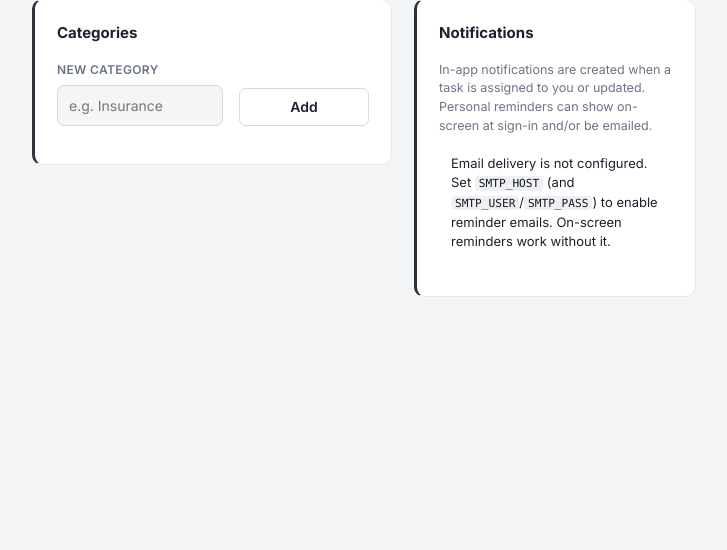
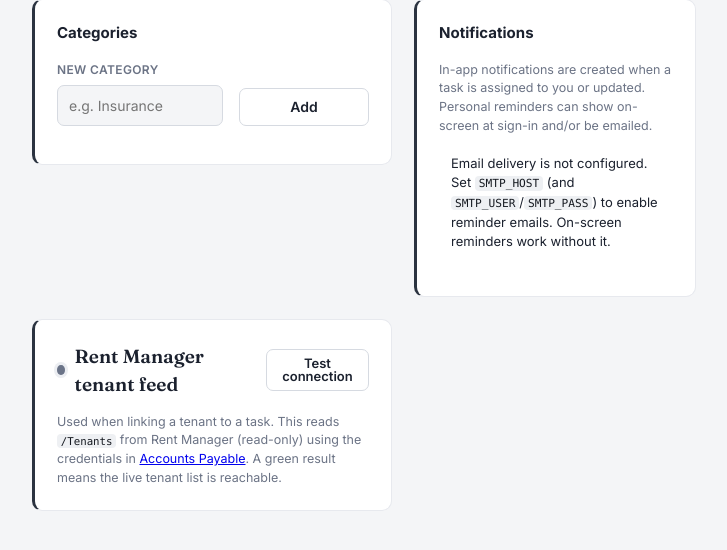
Before and after one commit to aI-zenith/Accounts-Payable, a Node project: template views/settings-tasks.ejs in a window 1280 px wide. Shown: the part 213-763 px from the top of the page, without its empty margins (276-1003 px from the left). Run offline with Node 20 templates, Linux system fonts and the light colour scheme; the template is opened without the code that fills it, so the values that code supplies are empty; some libraries are stand-ins or nearby versions.

Commit message:
Add a Rent Manager tenant-feed connection test
Settings -> Tasks now has a "Test connection" for the tenant feed that
hits /Tenants (read-only) and reports success with a sample tenant, or
the exact error — so a blank task-link dropdown can be told apart from a
real connection problem.

```diff
--- a/views/settings-tasks.ejs
+++ b/views/settings-tasks.ejs
@@ -48,4 +48,20 @@
       <% } else { %>Email delivery is not configured. Set <code>SMTP_HOST</code> (and <code>SMTP_USER</code>/<code>SMTP_PASS</code>) to enable reminder emails. On-screen reminders work without it.<% } %>
     </p>
   </section>
+
+  <section class="card" data-integration="tenants">
+    <header class="card__head">
+      <div class="card__title">
+        <span class="dot" data-dot aria-hidden="true"></span>
+        <h2>Rent Manager tenant feed</h2>
+      </div>
+      <button type="button" class="btn btn--ghost btn--sm" data-test="tenants">Test connection</button>
+    </header>
+    <p class="card__status" data-status hidden></p>
+    <p class="hint">
+      Used when linking a tenant to a task. This reads <code>/Tenants</code> from Rent Manager
+      (read-only) using the credentials in <a href="/settings/accounts-payable">Accounts Payable</a>.
+      A green result means the live tenant list is reachable.
+    </p>
+  </section>
 </div>
```
Also changed, not shown: src/routes/settings.js (+22 -0 lines).
